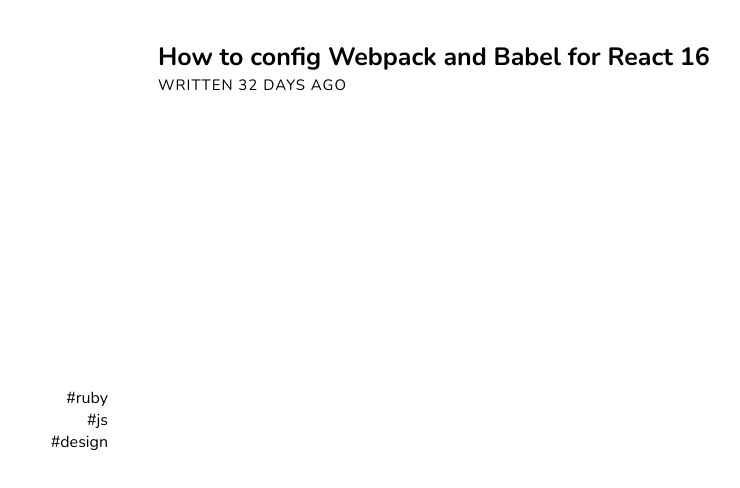
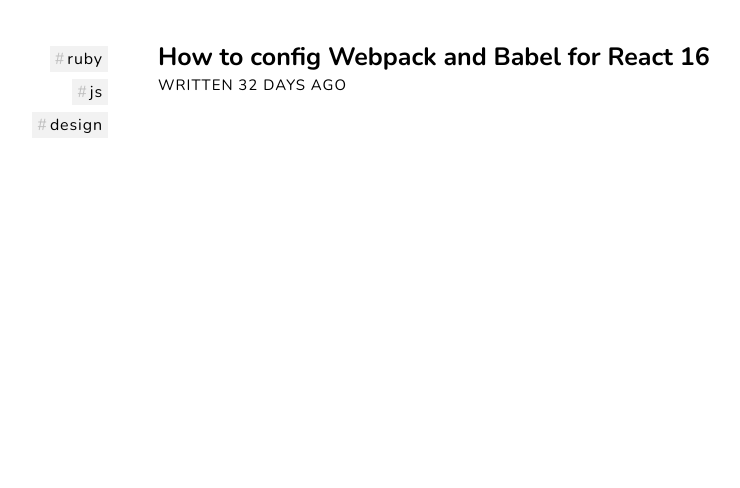
Before and after one commit to morajabi/morajabi.im, a Next.js app: page /blog in a window 1280 px wide. Shown: the top 488 px of the page, without its empty margins (112-852 px from the left). Built offline with nearby package versions, Linux system fonts and the light colour scheme; a web font is replaced by a local one.

Commit message:
feat: add Tag component and apply styling to tags

```diff
--- /dev/null
+++ b/components/blog/Tag.js
@@ -0,0 +1,24 @@
+import styled from 'styled-components'
+
+import rem from 'utils/rem'
+
+const Tag = styled.a`
+  display: inline-block;
+  padding: ${rem(2)} ${rem(5)};
+  letter-spacing: ${rem(0.9)};
+  background: #f2f2f2;
+  cursor: pointer;
+  transition: background 100ms ease-out;
+
+  &:before {
+    content: '#';
+    color: #c0c0c0;
+    margin-right: ${rem(2)};
+  }
+
+  &:hover {
+    background: #e0e0e0;
+  }
+`
+
+export default Tag
--- a/pages/blog/index.js
+++ b/pages/blog/index.js
@@ -1,7 +1,9 @@
 import styled from 'styled-components'
-import Post from 'components/blog/Post'
+
 
 import rem from 'utils/rem'
+import Post from 'components/blog/Post'
+import Tag from 'components/blog/Tag'
 
 const Wrapper = styled.div`
   height: 100vh;
@@ -18,16 +20,21 @@
 const Tags = styled.div`
   display: flex;
   flex-direction: column;
-  justify-content: center;
+  justify-content: flex-start;
   align-items: flex-end;
+  padding-top: 1.6rem;
+`
+
+const TagWrapper = styled.span`
+  margin-bottom: ${rem(7)};
 `
 
 export default () => (
   <Wrapper>
     <Tags>
-      <span>#ruby</span>
-      <span>#js</span>
-      <span>#design</span>
+      <TagWrapper><Tag>ruby</Tag></TagWrapper>
+      <TagWrapper><Tag>js</Tag></TagWrapper>
+      <TagWrapper><Tag>design</Tag></TagWrapper>
     </Tags>
     <Posts><Post /></Posts>
   </Wrapper>
```
